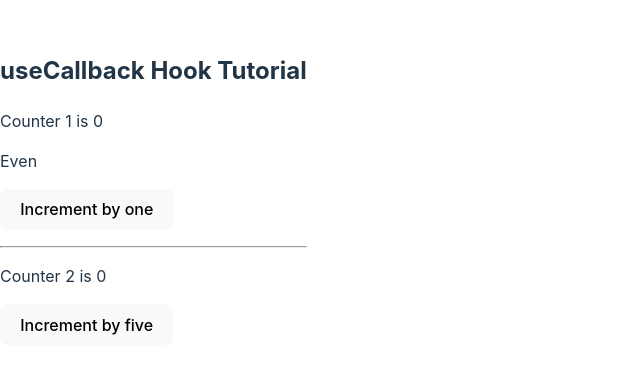
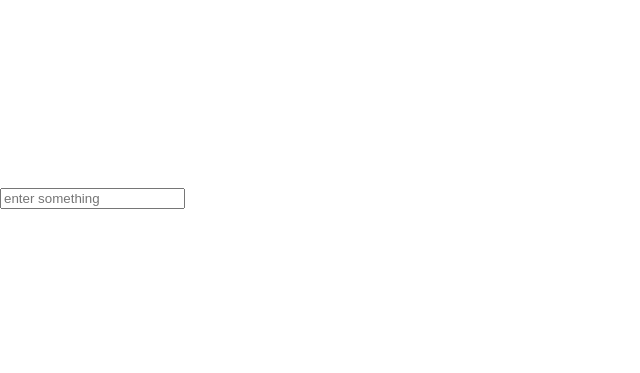
Before and after one commit to RezwanRahin/Think-In-A-React-Way, a React (Vite) app: page / in a window 1280 px wide. Shown: the part 203-576 px from the top of the page, without its empty margins (0-640 px from the left). Built offline with nearby package versions, Linux system fonts and the light colour scheme.

Commit message:
add 'Form' component inside 'App' component

```diff
--- a/src/App.jsx
+++ b/src/App.jsx
@@ -1,35 +1,9 @@
-import { useState, useCallback, useMemo } from "react";
-import Title from "./components/Title";
-import ShowCount from "./components/ShowCount";
-import Button from "./components/Button";
+import Form from "./components/Form";
 
 function App() {
-	const [count1, setCount1] = useState(0);
-	const [count2, setCount2] = useState(0);
-
-	const incrementByOne = useCallback(() => {
-		setCount1((prevState) => prevState + 1);
-	}, []);
-
-	const incrementByFive = useCallback(() => {
-		setCount2((prevState) => prevState + 5);
-	}, []);
-
-	const isEven = useMemo(() => {
-		let i = 0;
-		while (i < 1000000000) i++;	//	costly operation
-		return count1 % 2 === 0;
-	}, [count1]);
-
 	return (
 		<div className="app">
-			<Title />
-			<ShowCount count={count1} title="Counter 1" />
-			<span>{isEven ? 'Even' : 'Odd'}</span>
-			<Button handleClick={incrementByOne}>Increment by one</Button>
-			<hr />
-			<ShowCount count={count2} title="Counter 2" />
-			<Button handleClick={incrementByFive}>Increment by five</Button>
+			<Form />
 		</div>
 	);
 }
```
